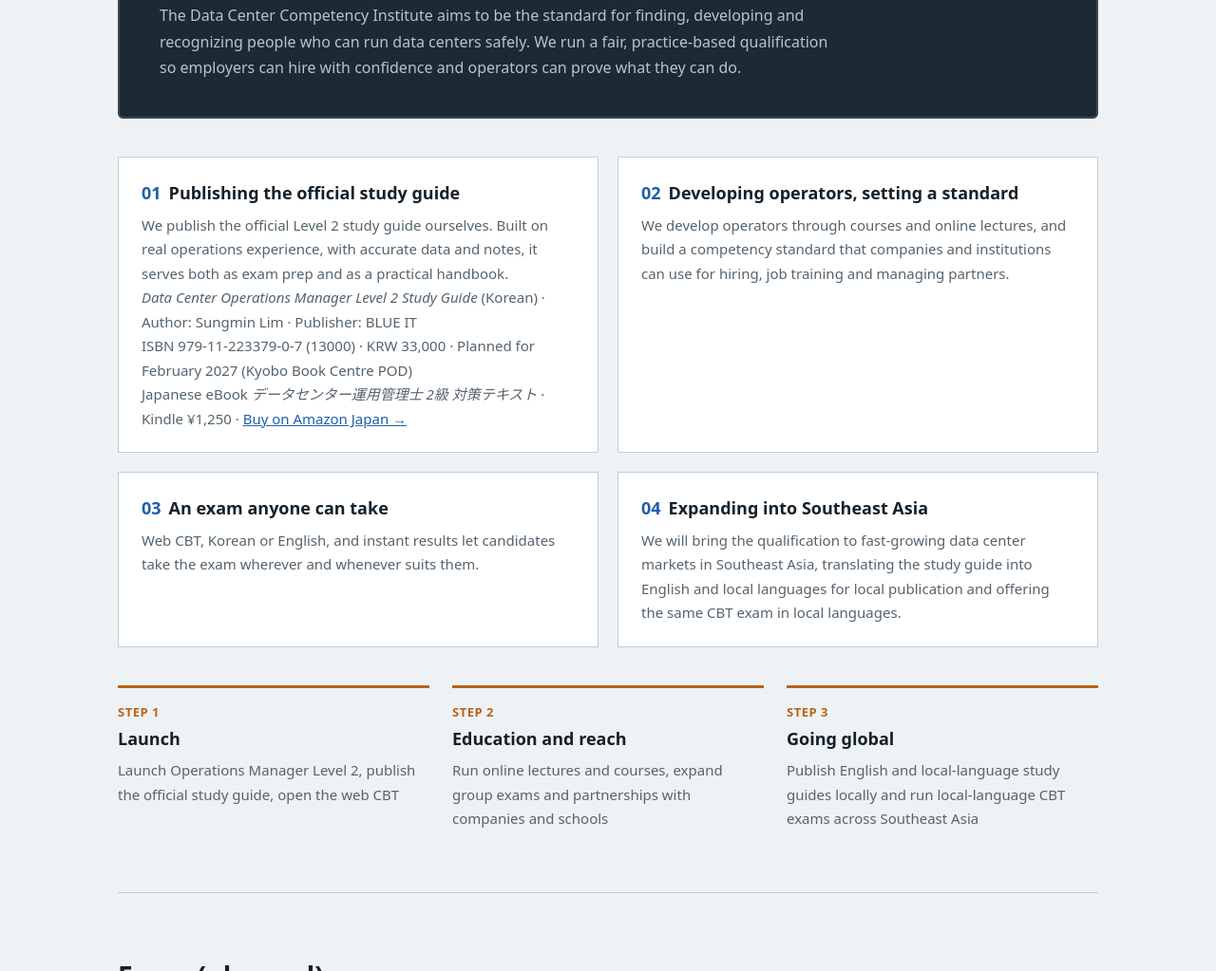
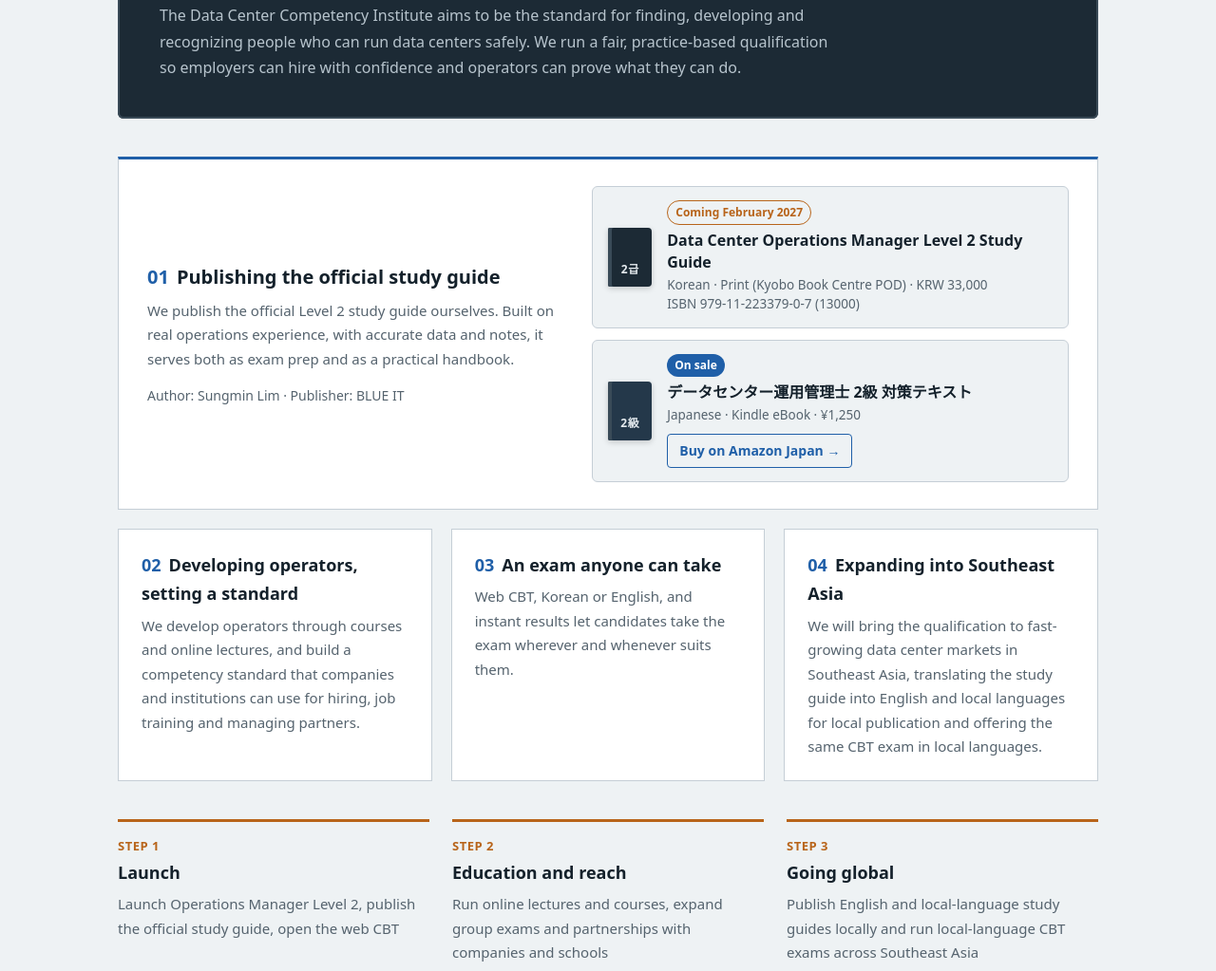
Before and after one commit to tenjinmike/dcci-site, a plain HTML site: page index.html in a window 1280 px wide. Shown: the part 1840-2863 px from the top of the page at 95% size. Drawn offline with Linux system fonts and the light colour scheme; a web font is replaced by a local one.

Commit message:
공식 수험서 출판 카드를 판본별 책 소개 카드로 재구성
Co-Authored-By: Claude Opus 5.5 <noreply@anthropic.com>
Claude-Session: https://claude.ai/code/session_0141CfpEgakw8RQpCcXiycZJ

```diff
--- a/index.html
+++ b/index.html
@@ -122,11 +122,29 @@ h2{font-size:28px;margin:0 0 28px;font-weight:700}
 .vision p.v{font-size:clamp(22px,3vw,30px);font-weight:700;line-height:1.4;margin:0 0 14px}
 .vision p.m{margin:0;color:#B7C4CD;font-size:16px;max-width:44em}
 @media (max-width:760px){.vision{padding:28px 24px}}
-.goals{display:grid;grid-template-columns:repeat(2,1fr);gap:20px}
-.goals div{background:var(--surface);border:1px solid var(--line);padding:22px 24px}
+.goals{display:grid;grid-template-columns:repeat(3,1fr);gap:20px}
+@media (max-width:960px) and (min-width:761px){.goals{grid-template-columns:repeat(2,1fr)}.goals>div:last-child{grid-column:1/-1}}
+.goals>div{background:var(--surface);border:1px solid var(--line);padding:22px 24px}
 .goals h3{margin:0 0 6px;font-size:18px}
 .goals h3 i{font-style:normal;color:var(--cold);margin-right:8px}
 .goals p{margin:0;color:var(--muted);font-size:15px}
+.goals .g-book{grid-column:1/-1;display:grid;grid-template-columns:1fr 1.15fr;gap:32px;align-items:center;padding:28px 30px;border-top:3px solid var(--cold)}
+.gb-txt h3{font-size:20px}
+.gb-by{margin-top:14px!important;font-size:14px!important}
+.editions{list-style:none;margin:0;padding:0;display:grid;gap:12px}
+.editions li{display:flex;gap:16px;align-items:center;border:1px solid var(--line);border-radius:6px;padding:14px 16px;background:var(--bg)}
+.ed-cover{flex:0 0 46px;height:62px;border-radius:2px 4px 4px 2px;background:var(--rack);box-shadow:inset 4px 0 0 var(--rackline),0 2px 6px rgba(0,0,0,.18);display:flex;align-items:flex-end;justify-content:center;padding-bottom:7px}
+.ed-cover.ja{background:#24384A}
+.ed-cover b{color:#E4EAEE;font-size:12px;letter-spacing:.04em}
+.ed-body{display:flex;flex-direction:column;gap:3px;min-width:0}
+.ed-body strong{font-size:16px;line-height:1.4;color:var(--ink)}
+.ed-meta{color:var(--muted);font-size:13.5px;line-height:1.5}
+.ed-tag{align-self:flex-start;font-size:12px;font-weight:600;padding:2px 8px;border-radius:999px;margin-bottom:2px}
+.ed-tag.soon{color:var(--hot);border:1px solid var(--hot)}
+.ed-tag.live{color:#fff;background:var(--cold)}
+.ed-btn{align-self:flex-start;margin-top:6px;font-size:14px;font-weight:600;color:var(--cold);text-decoration:none;border:1px solid var(--cold);border-radius:4px;padding:5px 12px}
+.ed-btn:hover{background:var(--cold);color:#fff}
+@media (max-width:860px){.goals .g-book{grid-template-columns:1fr;gap:20px;padding:24px 22px}}
 @media (max-width:760px){.goals{grid-template-columns:1fr}}
 .road{list-style:none;padding:0;margin:40px 0 0;display:grid;grid-template-columns:repeat(3,1fr);gap:24px}
 .road li{border-top:3px solid var(--hot);padding-top:14px}
@@ -193,7 +211,13 @@ footer b{color:var(--ink)}
       <p class="m" data-i="visM">데이터센터역량인증원은 데이터센터를 안전하게 운영할 수 있는 사람을 찾고, 키우고, 인정하는 기준이 되고자 합니다. 기업은 믿고 채용하고, 운영자는 자신의 역량을 증명할 수 있도록 공정하고 실무 중심인 자격을 운영합니다.</p>
     </div>
     <div class="goals">
-      <div><h3><i>01</i><span data-i="g1h">공식 수험서 출판</span></h3><p data-i="g1p">데이터센터운영관리사 2급 공식 수험서를 직접 출판합니다. 현장 운영 경험을 바탕으로 정확한 데이터와 주석을 담아, 시험 준비와 실무 교재로 함께 쓸 수 있게 만듭니다.</p><p class="note" data-i="g1isbn">『데이터센터운영관리사 2급 수험서』 · 저자 임성민 · 발행 블루아이티<br>ISBN 979-11-223379-0-7 (13000) · 정가 33,000원 · 2027년 2월 발행 예정 (교보문고 POD)<br>일본어 전자책 『データセンター運用管理士 2級 対策テキスト』 · Kindle ¥1,250 · <a href="https://www.amazon.co.jp/dp/B0HMPXVLQD" target="_blank" rel="noopener">아마존 재팬에서 구매하기 →</a></p></div>
+      <div class="g-book">
+        <div class="gb-txt"><h3><i>01</i><span data-i="g1h">공식 수험서 출판</span></h3><p data-i="g1p">데이터센터운영관리사 2급 공식 수험서를 직접 출판합니다. 현장 운영 경험을 바탕으로 정확한 데이터와 주석을 담아, 시험 준비와 실무 교재로 함께 쓸 수 있게 만듭니다.</p><p class="gb-by" data-i="gbBy">저자 임성민 · 발행 블루아이티</p></div>
+        <ul class="editions">
+          <li><div class="ed-cover ko" aria-hidden="true"><b>2급</b></div><div class="ed-body"><span class="ed-tag soon" data-i="ed1tag">2027년 2월 발행 예정</span><strong data-i="ed1t">데이터센터운영관리사 2급 수험서</strong><span class="ed-meta" data-i="ed1m">한국어 · 종이책(교보문고 POD) · 정가 33,000원<br>ISBN 979-11-223379-0-7 (13000)</span></div></li>
+          <li><div class="ed-cover ja" aria-hidden="true"><b>2級</b></div><div class="ed-body"><span class="ed-tag live" data-i="ed2tag">판매 중</span><strong lang="ja">データセンター運用管理士 2級 対策テキスト</strong><span class="ed-meta" data-i="ed2m">일본어 · Kindle 전자책 · ¥1,250</span><a class="ed-btn" href="https://www.amazon.co.jp/dp/B0HMPXVLQD" target="_blank" rel="noopener" data-i="ed2btn">아마존 재팬에서 구매 →</a></div></li>
+        </ul>
+      </div>
       <div><h3><i>02</i><span data-i="g2h">운영 인재 양성과 공통 기준</span></h3><p data-i="g2p">교육과정과 온라인 강의로 운영 인재를 키우고, 기업과 기관이 채용·직무 교육·협력사 관리에 함께 쓰는 운영 역량 기준을 만듭니다.</p></div>
       <div><h3><i>03</i><span data-i="g3h">누구나 응시할 수 있는 시험</span></h3><p data-i="g3p">웹 CBT, 한국어·영어 응시, 즉시 결과 발표로 시간과 장소에 구애받지 않고 응시할 수 있게 합니다.</p></div>
       <div><h3><i>04</i><span data-i="g4h">동남아로 넓히는 자격</span></h3><p data-i="g4p">데이터센터가 빠르게 늘고 있는 동남아 국가로 자격을 넓힙니다. 수험서를 영어와 현지 언어로 번역해 현지에서 출판하고, 같은 기준의 CBT 시험을 현지 언어로 제공합니다.</p></div>
@@ -280,7 +304,7 @@ navVision:"Vision",visH:"Vision and goals",visTag:"VISION",
 visV:"Setting the standard for data center operations competency",
 visM:"The Data Center Competency Institute aims to be the standard for finding, developing and recognizing people who can run data centers safely. We run a fair, practice-based qualification so employers can hire with confidence and operators can prove what they can do.",
 g1h:"Publishing the official study guide",g1p:"We publish the official Level 2 study guide ourselves. Built on real operations experience, with accurate data and notes, it serves both as exam prep and as a practical handbook.",
-g1isbn:"<i>Data Center Operations Manager Level 2 Study Guide</i> (Korean) · Author: Sungmin Lim · Publisher: BLUE IT<br>ISBN 979-11-223379-0-7 (13000) · KRW 33,000 · Planned for February 2027 (Kyobo Book Centre POD)<br>Japanese eBook <i>データセンター運用管理士 2級 対策テキスト</i> · Kindle ¥1,250 · <a href=\"https://www.amazon.co.jp/dp/B0HMPXVLQD\" target=\"_blank\" rel=\"noopener\">Buy on Amazon Japan →</a>",
+gbBy:"Author: Sungmin Lim · Publisher: BLUE IT",ed1tag:"Coming February 2027",ed1t:"Data Center Operations Manager Level 2 Study Guide",ed1m:"Korean · Print (Kyobo Book Centre POD) · KRW 33,000<br>ISBN 979-11-223379-0-7 (13000)",ed2tag:"On sale",ed2m:"Japanese · Kindle eBook · ¥1,250",ed2btn:"Buy on Amazon Japan →",
 g2h:"Developing operators, setting a standard",g2p:"We develop operators through courses and online lectures, and build a competency standard that companies and institutions can use for hiring, job training and managing partners.",
 g3h:"An exam anyone can take",g3p:"Web CBT, Korean or English, and instant results let candidates take the exam wherever and whenever suits them.",
 g4h:"Expanding into Southeast Asia",g4p:"We will bring the qualification to fast-growing data center markets in Southeast Asia, translating the study guide into English and local languages for local publication and offering the same CBT exam in local languages.",
```
